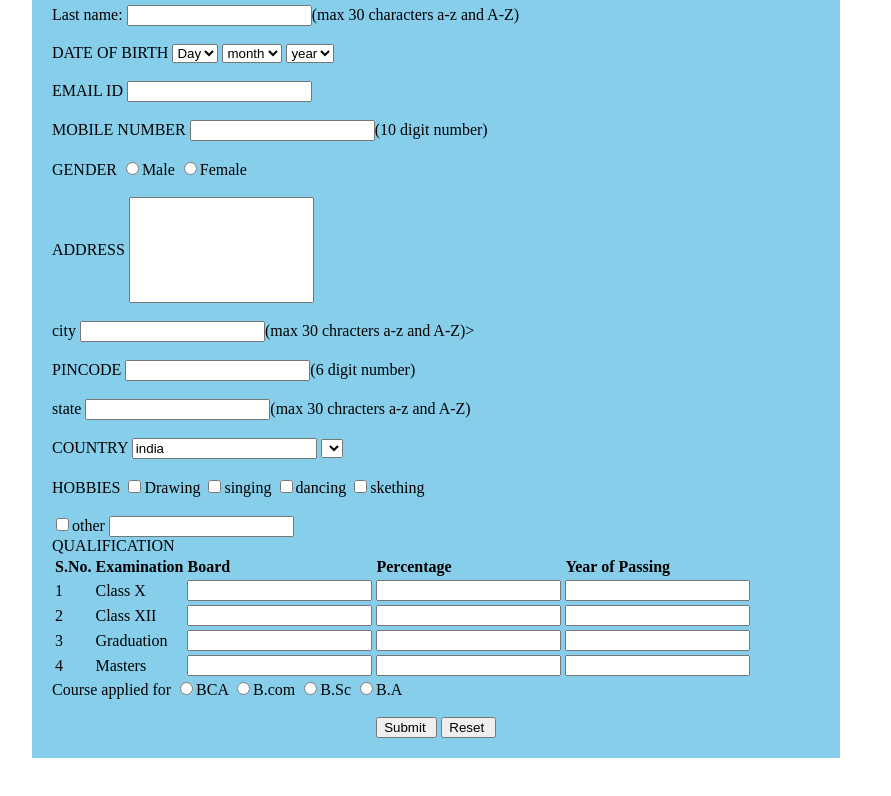
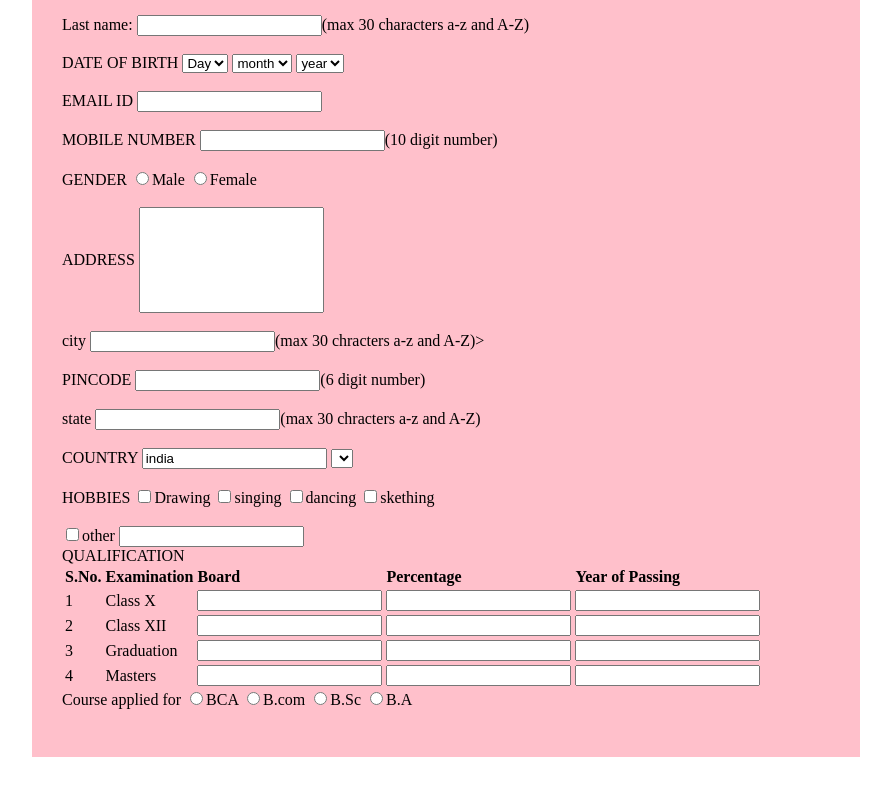
Before and after one commit to chaman16112/form, a plain HTML site: page index.html in a window 1280 px wide. Shown: the part 368-1164 px from the top of the page, without its empty margins (224-1115 px from the left). Drawn offline with Linux system fonts and the light colour scheme.

Commit message:
add some changes

```diff
--- a/index.html
+++ b/index.html
@@ -12,9 +12,9 @@
         }
 
         form {
-            background-color: skyblue;
+            background-color: pink;
             width: 100%;
-            padding: 20px;
+            padding: 30px;
         }
 
         input {
@@ -130,10 +130,7 @@
             <br><br>
 
 
-            <div class="submit-reset " style="text-align: center; ">
-                <input type="submit" value="Submit ">
-                <input type="reset" value="Reset ">
-            </div>
+
 
         </form>
 
```
